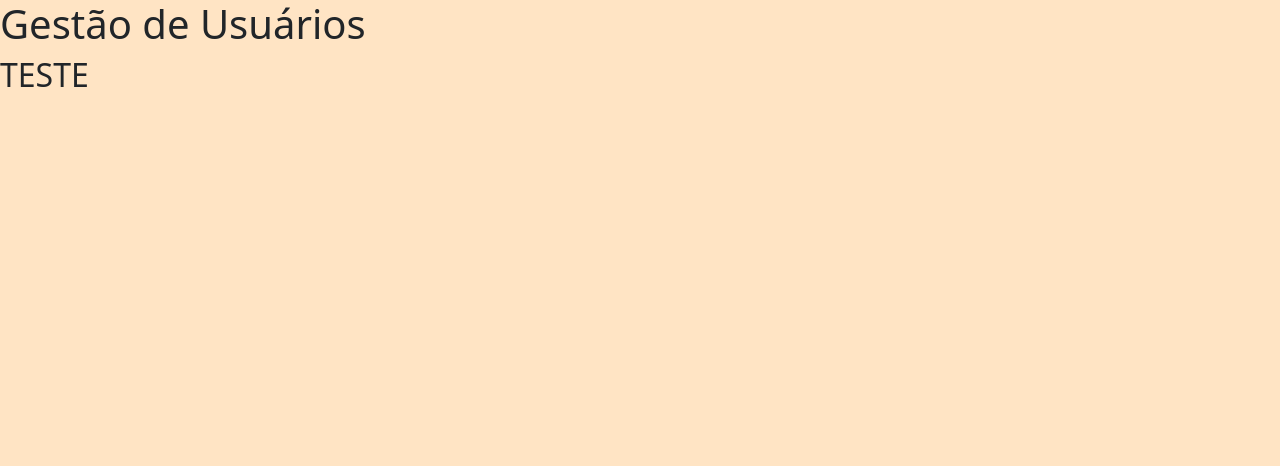
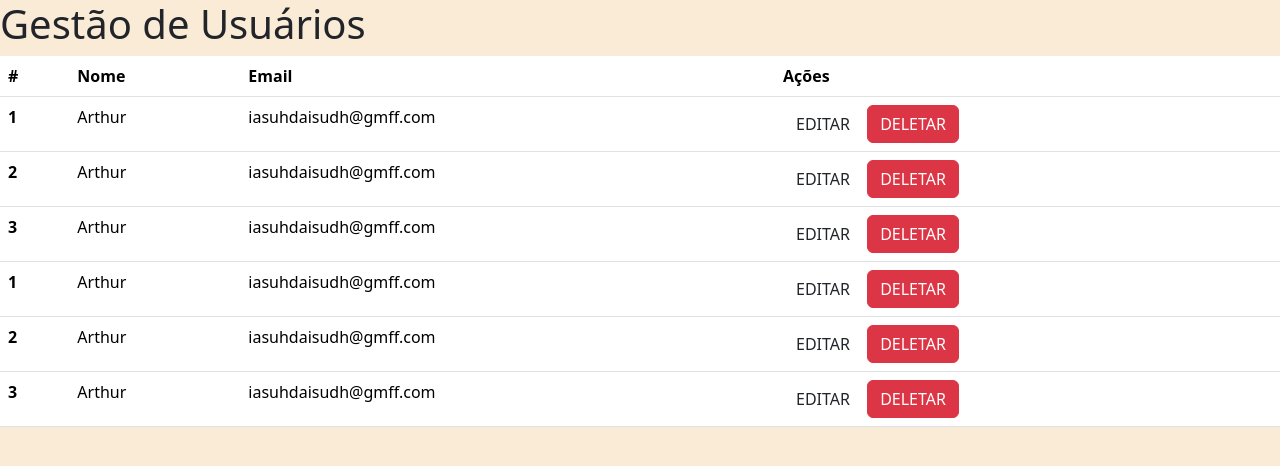
Before and after one commit to Malihgno616/Gestao-de-usu-rios, a Flask app: page / in a window 1280 px wide. Shown: the top 466 px of the page. Run offline with Flask 3, Linux system fonts and the light colour scheme.

Commit message:
alteração

```diff
--- a/database/cliente.py
+++ b/database/cliente.py
@@ -2,4 +2,7 @@ CLIENTES = [
     {"id": 1, "nome": "Arthur", "email": "iasuhdaisudh@gmff.com"},
     {"id": 2, "nome": "Arthur", "email": "iasuhdaisudh@gmff.com"},
     {"id": 3, "nome": "Arthur", "email": "iasuhdaisudh@gmff.com"},
+    {"id": 1, "nome": "Arthur", "email": "iasuhdaisudh@gmff.com"},
+    {"id": 2, "nome": "Arthur", "email": "iasuhdaisudh@gmff.com"},
+    {"id": 3, "nome": "Arthur", "email": "iasuhdaisudh@gmff.com"},
 ]
--- a/static/css/app.css
+++ b/static/css/app.css
@@ -1,3 +1,3 @@
 body {
-    background-color: bisque;
+    background-color:antiquewhite
 }
--- a/templates/index.html
+++ b/templates/index.html
@@ -12,7 +12,7 @@
   <body>
 
     <h1>Gestão de Usuários</h1>
-    <div> <h2> TESTE </h2> </div>
+    <div c-container="{{ url_for('clientes.lista_cliente') }}"></div>
 
 
 
```
